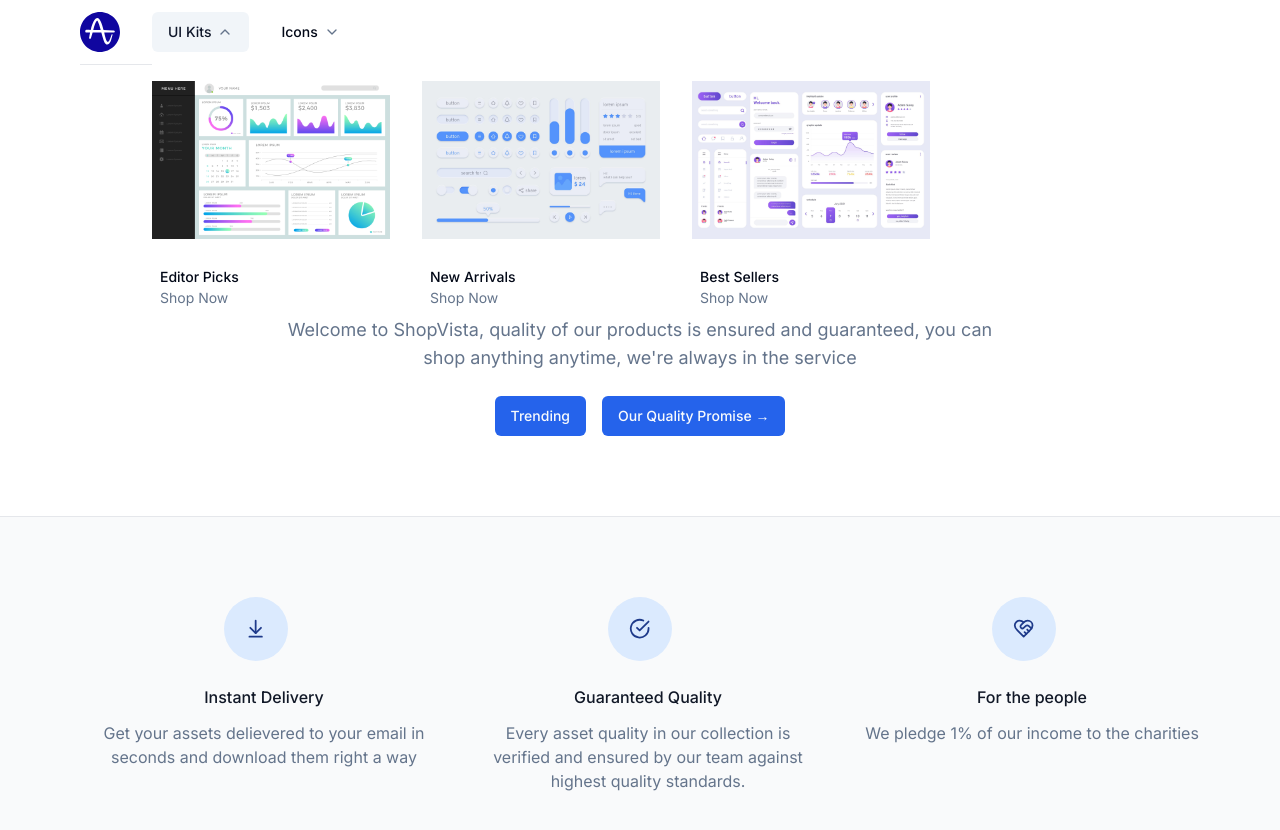
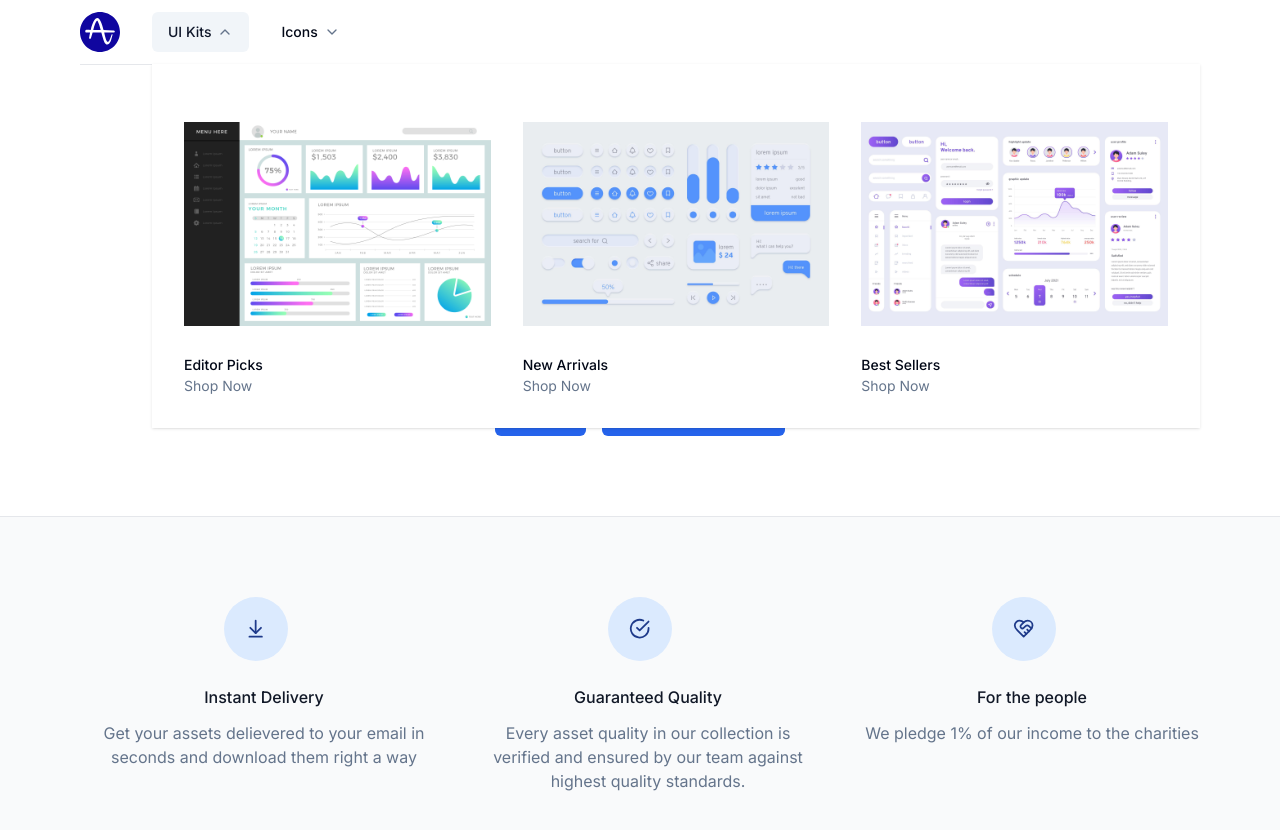
Before and after one commit to saher-elgendy/ShopVista, a Next.js app: page / in a window 1280 px wide. Both pictures are taken after a click on the button "UI Kits". Shown: the top 830 px of the page. Built offline with nearby package versions, Linux system fonts and the light colour scheme.

Commit message:
fixing navbar categories preview style

```diff
--- a/src/components/nav-item.tsx
+++ b/src/components/nav-item.tsx
@@ -39,12 +39,12 @@ const NavItem = ({
       </Button>
 
       {isOpen ? (
-        <div className="absolute inset-x-0 top-full  bg-white">
-          <div className="grid grid-cols-4 gap-x-8 gap-y-10">
+        <div className="absolute inset-x-0 top-full  bg-white shadow p-8">
+          <div className="grid grid-cols-3 gap-x-8 gap-y-10">
             {category.details.map((item) => {
               return (
-                <div className="relative ">
-                  <div className="relative h-48">
+                <div className=" ">
+                  <div className="relative h-64">
                     <Image
                       src={item.imageSrc}
                       alt="product-category"
@@ -52,7 +52,7 @@ const NavItem = ({
                       objectFit="contain"
                     />
                   </div>
-                  <div className="p-2 bg-white">
+                  <div className=" bg-white">
                     <Link href="#" className="font-medium text-sm">
                       {item.name}
                     </Link>
```
